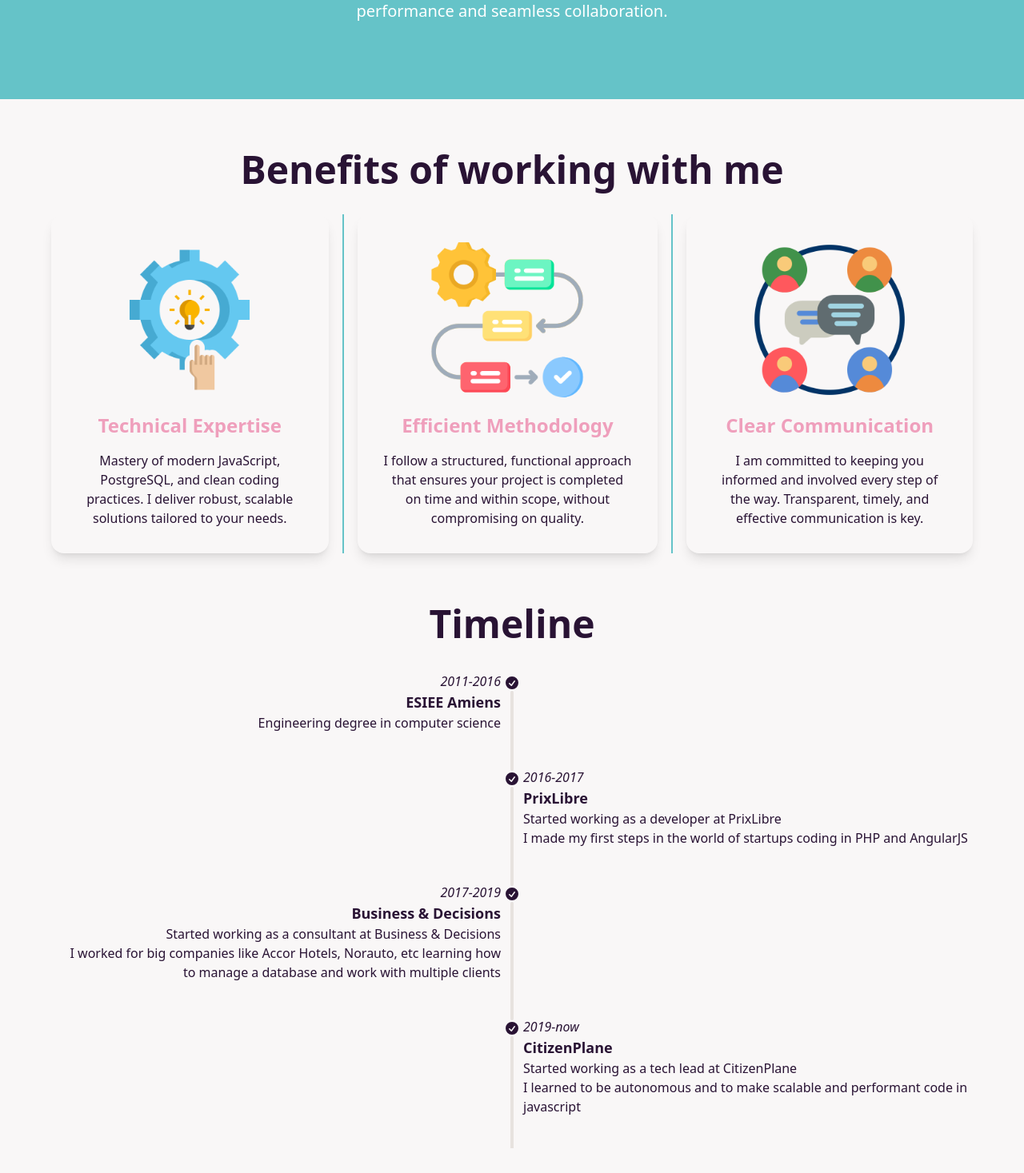
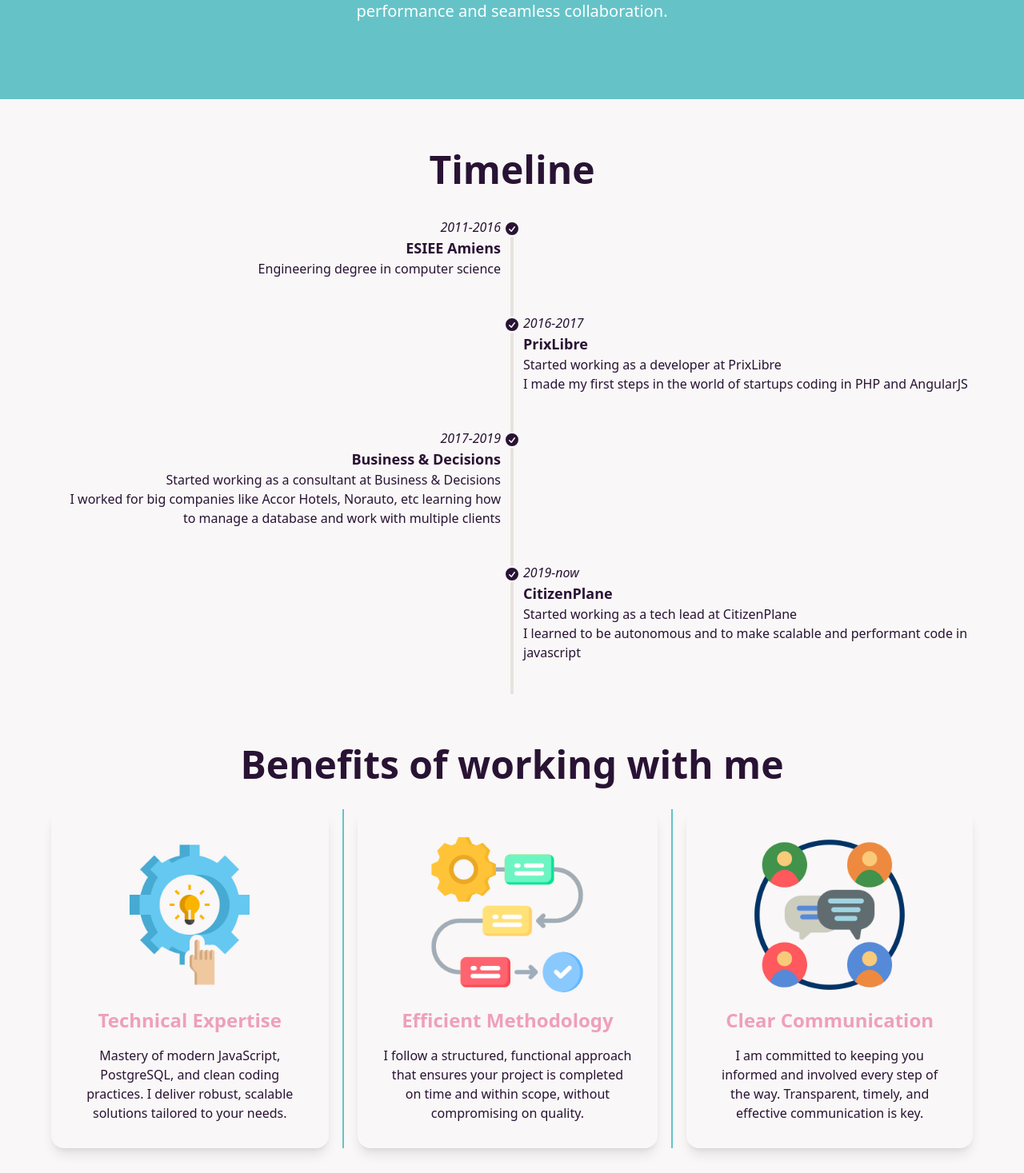
Before and after one commit to Fendry02/portfolio, a Next.js app: page / in a window 1280 px wide. Shown: the part 2663-4130 px from the top of the page at 80% size. Built offline with nearby package versions, Linux system fonts and the light colour scheme; a web font is replaced by a local one.

Commit message:
move timeline section

```diff
--- a/app/components/benefits.tsx
+++ b/app/components/benefits.tsx
@@ -6,7 +6,7 @@ import communication from '@/public/benefits/communication.png'
 
 export default function Benefits() {
   return (
-    <section className="text-center p-16 max-sm:p-8">
+    <section className="text-center p-16 pt-0 max-sm:p-8 max-sm:pt-0">
       <h1 className="text-5xl font-bold">Benefits of working with me</h1>
       <div className="flex flex-wrap mx-auto justify-center	gap-8 pt-8">
         <div className="flex w-full flex-col lg:flex-row">
--- a/app/components/timeline.tsx
+++ b/app/components/timeline.tsx
@@ -1,6 +1,6 @@
 export default function Timeline() {
   return (
-    <section className="p-16 pt-0 max-sm:p-8 max-sm:pt-0">
+    <section className="p-16 max-sm:p-8">
       <h1 className="text-5xl font-bold text-center">Timeline</h1>
       <ul className="timeline timeline-snap-icon max-md:timeline-compact timeline-vertical pt-8">
         <li>
--- a/app/page.tsx
+++ b/app/page.tsx
@@ -3,8 +3,8 @@ import Presentation from './components/presentation'
 import Skills from './components/skills'
 import Works from './components/works'
 import Experience from './components/experience'
+import Timeline from './components/timeline'
 import Benefits from './components/benefits'
-import Timeline from './components/timeline'
 
 const Home = () => {
   return (
@@ -14,8 +14,8 @@ const Home = () => {
       <Skills />
       <Works />
       <Experience />
+      <Timeline />
       <Benefits />
-      <Timeline />
     </main>
   )
 }
```
